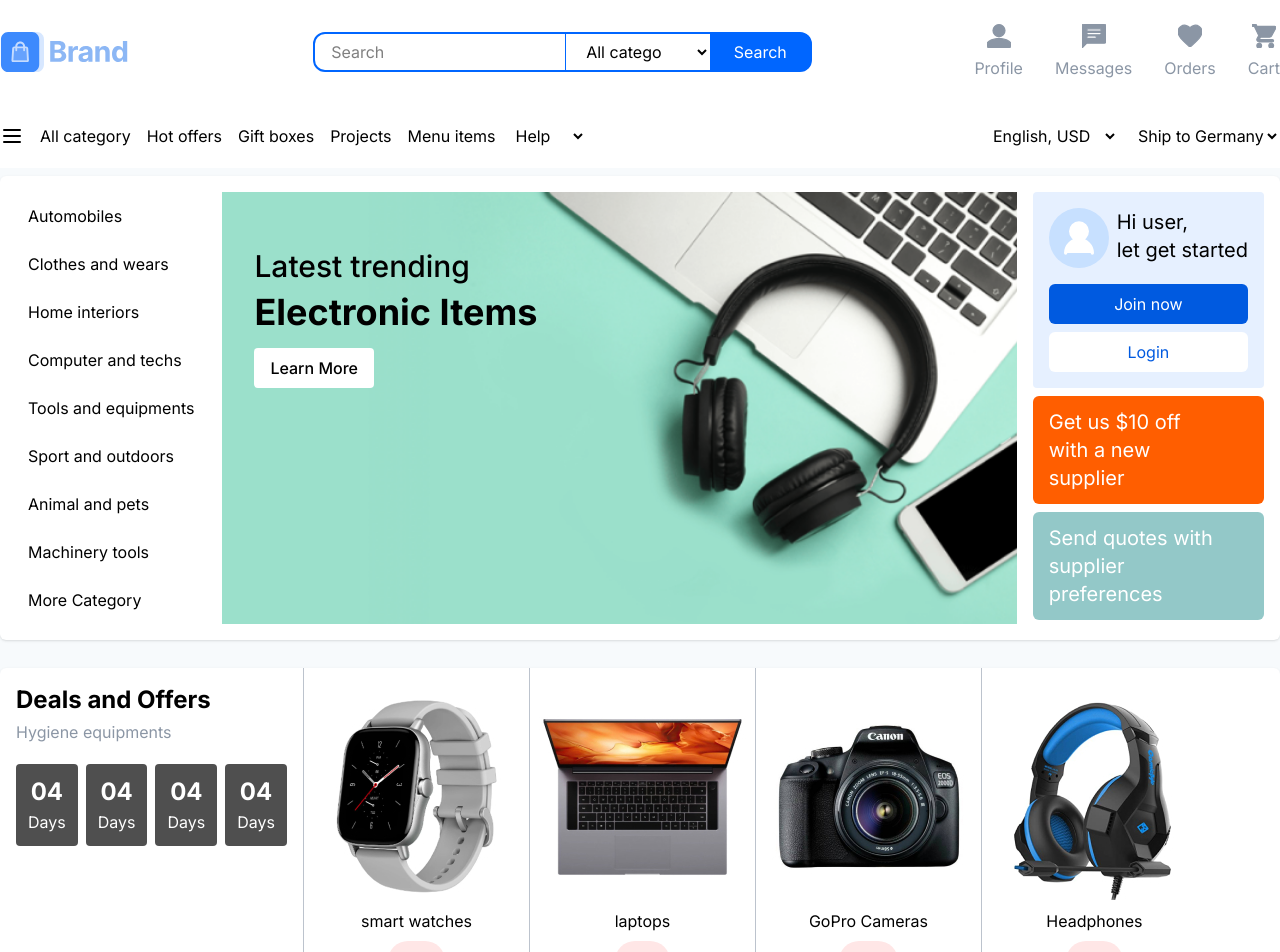
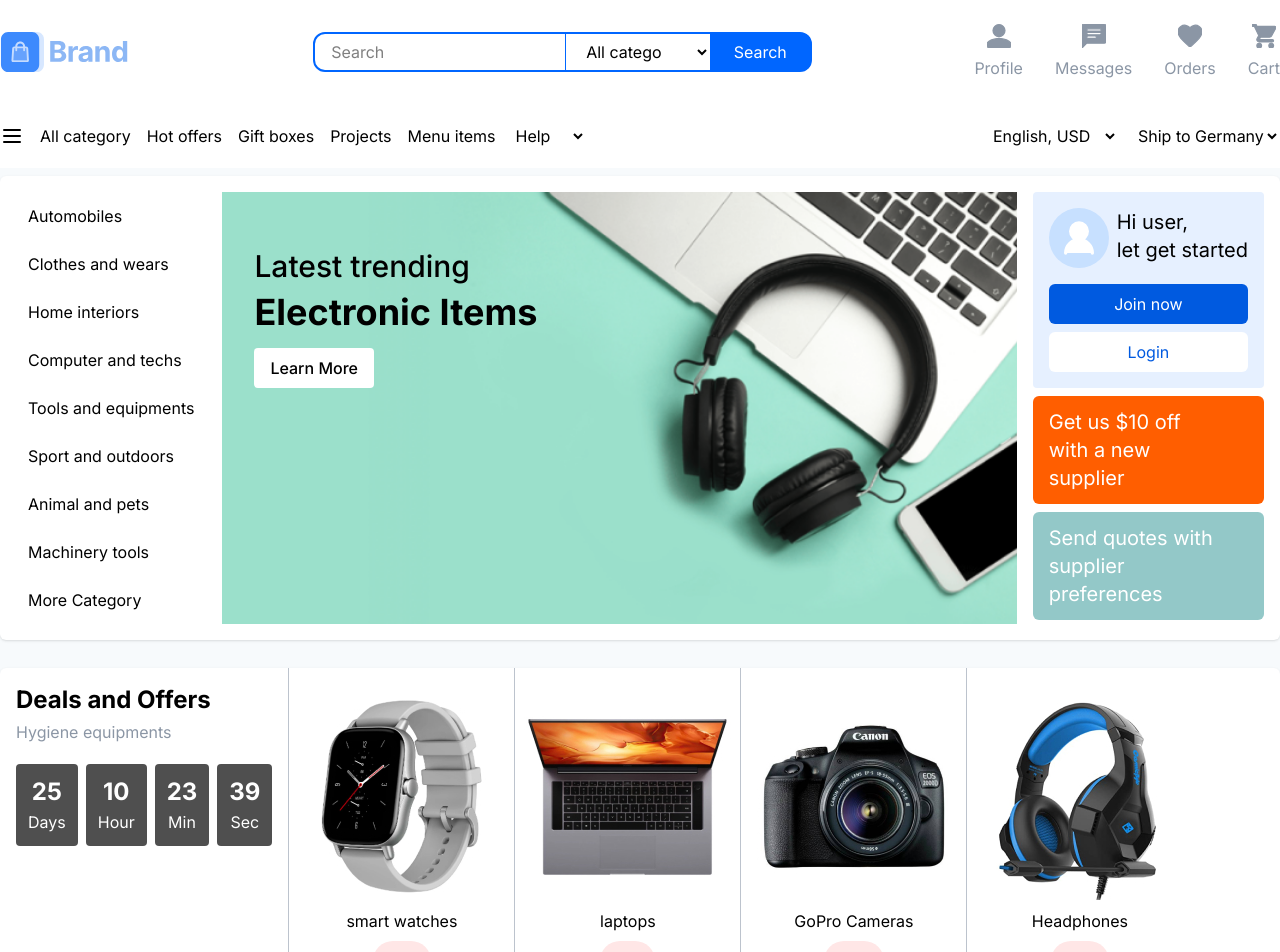
Before and after one commit to heamlk/Ecommerce-frontend-design, a Next.js app: page / in a window 1280 px wide. Shown: the top 952 px of the page. Built offline with nearby package versions, Linux system fonts and the light colour scheme.

Commit message:
feat: add the deals & offers section countdown timer

```diff
--- a/src/components/layouts/DealsAndOffers.tsx
+++ b/src/components/layouts/DealsAndOffers.tsx
@@ -1,14 +1,16 @@
 "use client";
 
+import Link from "next/link";
+import Image from "next/image";
+
 import { useProducts } from "@/hooks/useProducts";
+import { DealsAndOffersProductsType } from "@/types";
 
+import List from "../common/List";
+import Card from "../common/Card";
 import Title from "../common/Title";
 import Container from "../common/Container";
-import List from "../common/List";
-import Card from "../common/Card";
-import Image from "next/image";
-import { DealsAndOffersProductsType } from "@/types";
-import Link from "next/link";
+import CountDownTimer from "./CountDownTimer";
 
 const DealsAndOffers = () => {
   const { products, isLoading, isError } = useProducts(
@@ -32,35 +34,7 @@ const DealsAndOffers = () => {
 
         <p className="mb-5 text-[#8B96A5]">Hygiene equipments</p>
 
-        <div className="flex items-center gap-2">
-          <div className="flex flex-col items-center gap-0.5 p-3 rounded-sm bg-shade-900 text-shade-100">
-            <Title level="h3" ariaLevel={3} className="text-2xl font-bold">
-              04
-            </Title>
-            <p>Days</p>
-          </div>
-
-          <div className="flex flex-col items-center gap-0.5 p-3 rounded-sm bg-shade-900 text-shade-100">
-            <Title level="h3" ariaLevel={3} className="text-2xl font-bold">
-              04
-            </Title>
-            <p>Days</p>
-          </div>
-
-          <div className="flex flex-col items-center gap-0.5 p-3 rounded-sm bg-shade-900 text-shade-100">
-            <Title level="h3" ariaLevel={3} className="text-2xl font-bold">
-              04
-            </Title>
-            <p>Days</p>
-          </div>
-
-          <div className="flex flex-col items-center gap-0.5 p-3 rounded-sm bg-shade-900 text-shade-100">
-            <Title level="h3" ariaLevel={3} className="text-2xl font-bold">
-              04
-            </Title>
-            <p>Days</p>
-          </div>
-        </div>
+        <CountDownTimer />
       </div>
 
       <List
```
